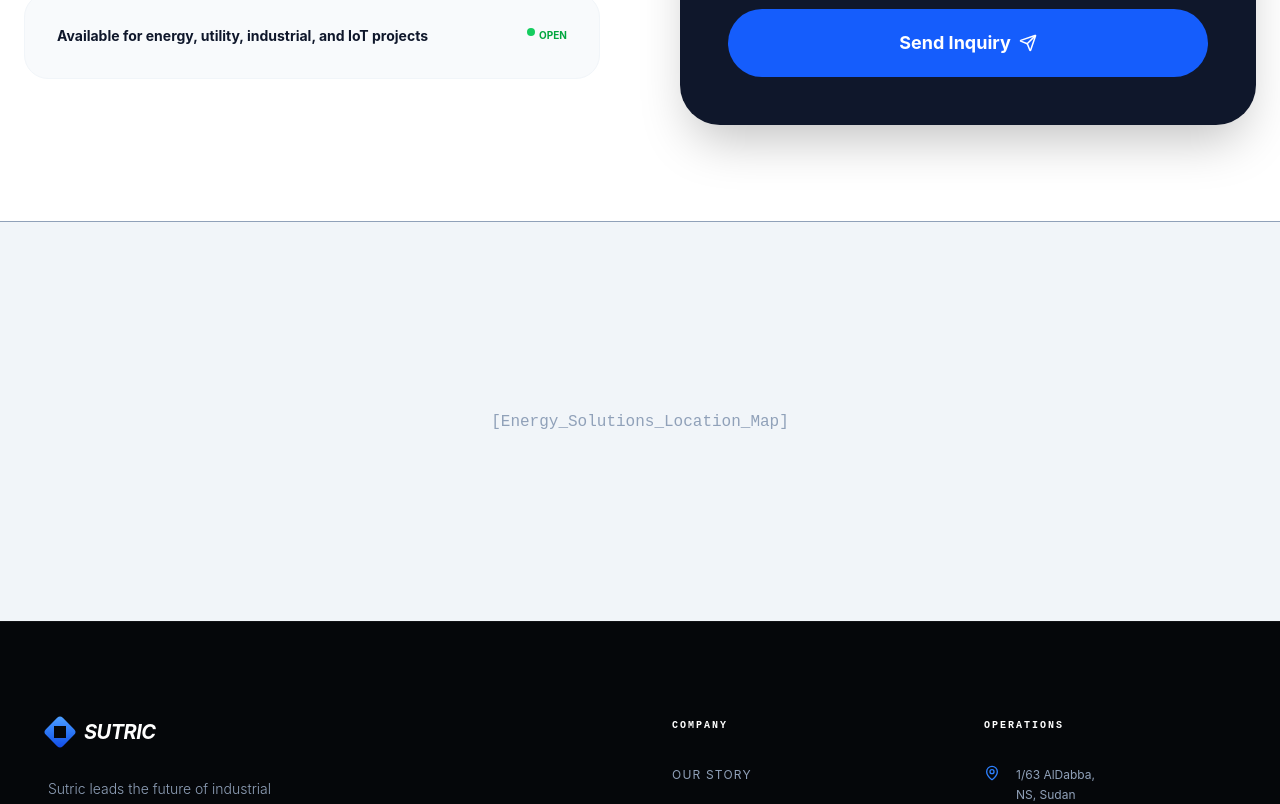
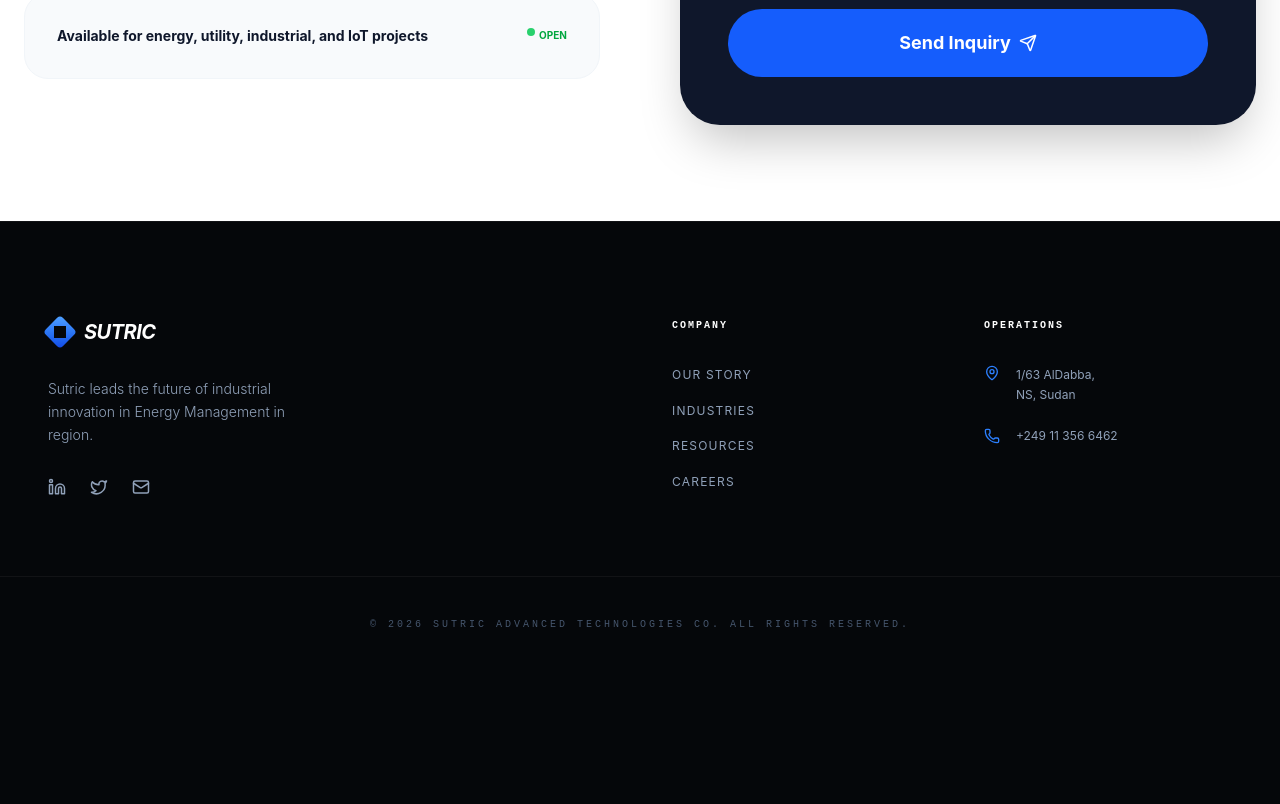
Before and after one commit to bashar-karoury/portfolio_website, a React (Vite) app: page /contact in a window 1280 px wide. Shown: the part 717-1521 px from the top of the page. After the commit the page ends 1397 px from the top, so only its background shows below. Built offline with nearby package versions, Linux system fonts and the light colour scheme.

Commit message:
Remove About Map

```diff
--- a/src/pages/ContactPage.tsx
+++ b/src/pages/ContactPage.tsx
@@ -89,9 +89,9 @@ export default function ContactPage() {
                 </div>
             </div>
 
-            <div className="h-[400px] w-full bg-slate-100 flex items-center justify-center font-mono text-slate-400 border-t">
+            {/* <div className="h-[400px] w-full bg-slate-100 flex items-center justify-center font-mono text-slate-400 border-t">
                 [Energy_Solutions_Location_Map]
-            </div>
+            </div> */}
         </div>
     );
 }
```
